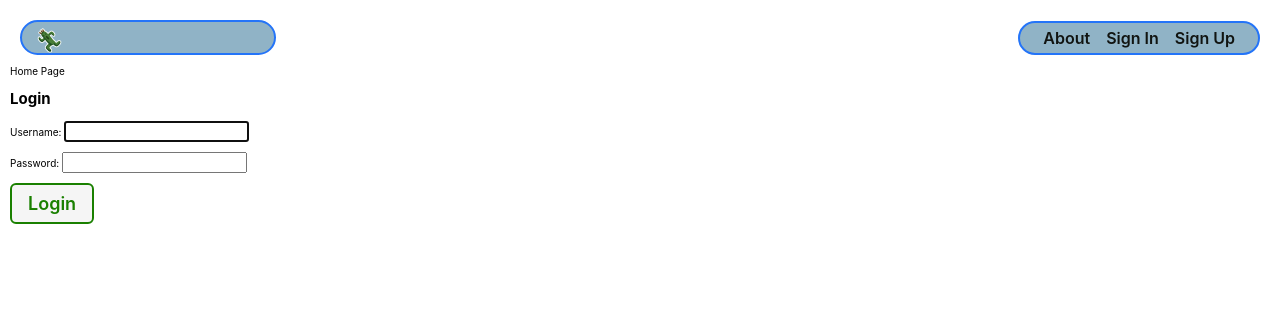
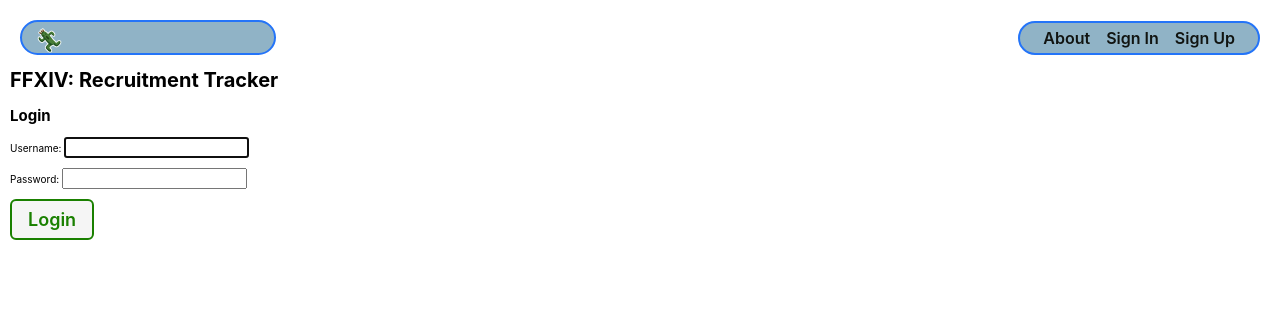
Before and after one commit to kei-the-gae/ffxiv-recruitment-tracker, a Django app: page / in a window 1280 px wide. Shown: the top 315 px of the page. Run offline with Django 5.2, Linux system fonts and the light colour scheme.

Commit message:
Changed h1 in home screen

```diff
--- a/main_app/templates/home.html
+++ b/main_app/templates/home.html
@@ -5,7 +5,7 @@
 
 {% block content %}
 
-<p>Home Page</p>
+<h1>FFXIV: Recruitment Tracker</h1>
 
 {% if not user.is_authenticated %}
 <section>
```
Also changed, not shown: main_app/templates/about.html (line endings or trailing spaces).
